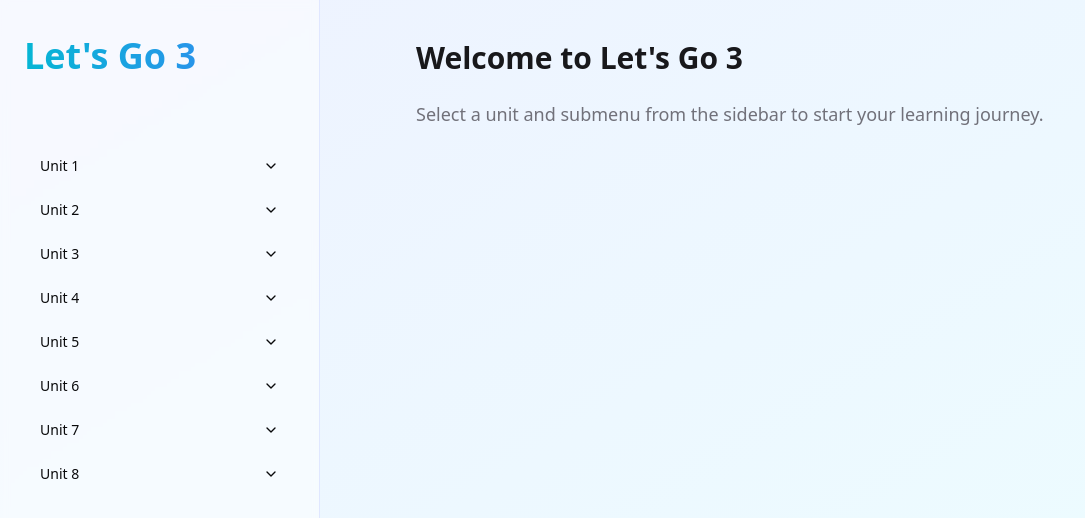
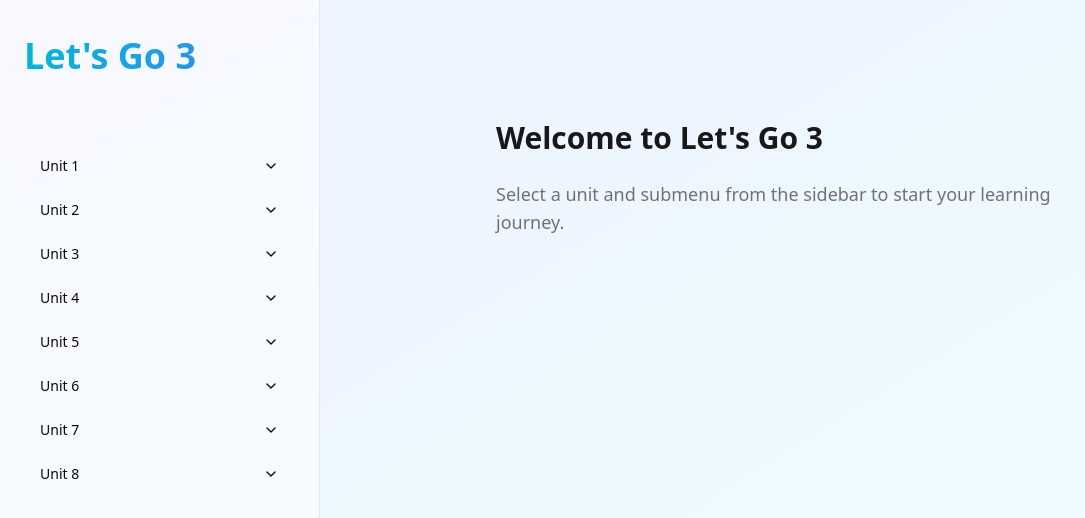
Before and after one commit to hapdev05/Silent_English, a React (Vite) app: page /let-go-3 in a window 1280 px wide. Shown: the top 518 px of the page, without its empty margins (0-1085 px from the left). Built offline with nearby package versions, Linux system fonts and the light colour scheme.

Commit message:
fix_pading

```diff
--- a/src/components/Letgo3/Letgo3.tsx
+++ b/src/components/Letgo3/Letgo3.tsx
@@ -31,8 +31,8 @@
   const renderUnitContent = () => {
     if (!selectedUnit || !selectedSubmenu) {
       return (
-        <div>
-          <h1 className="text-3xl font-bold mb-6 text-primary">
+        <div className="p-20">
+          <h1 className="text-3xl font-bold mb-6 text-primary ">
             Welcome to Let&apos;s Go 3
           </h1>
           <p className="text-lg text-muted-foreground mb-4">
```
